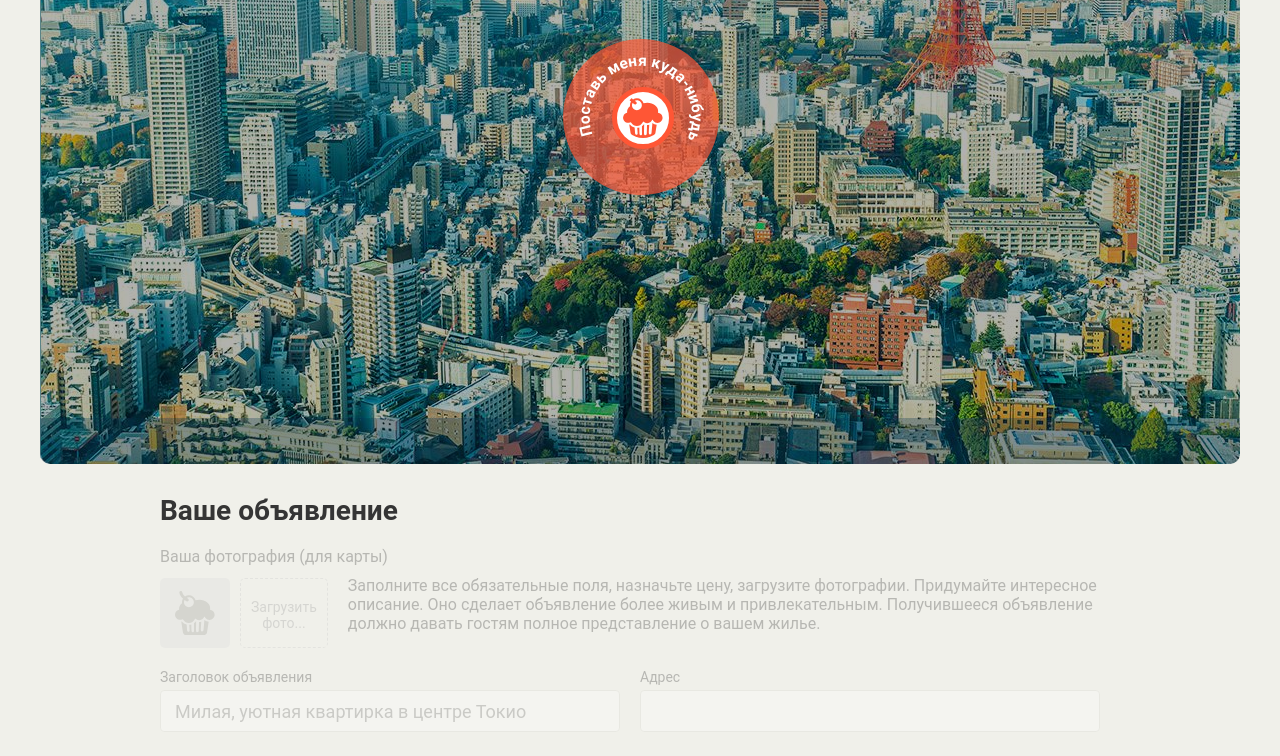
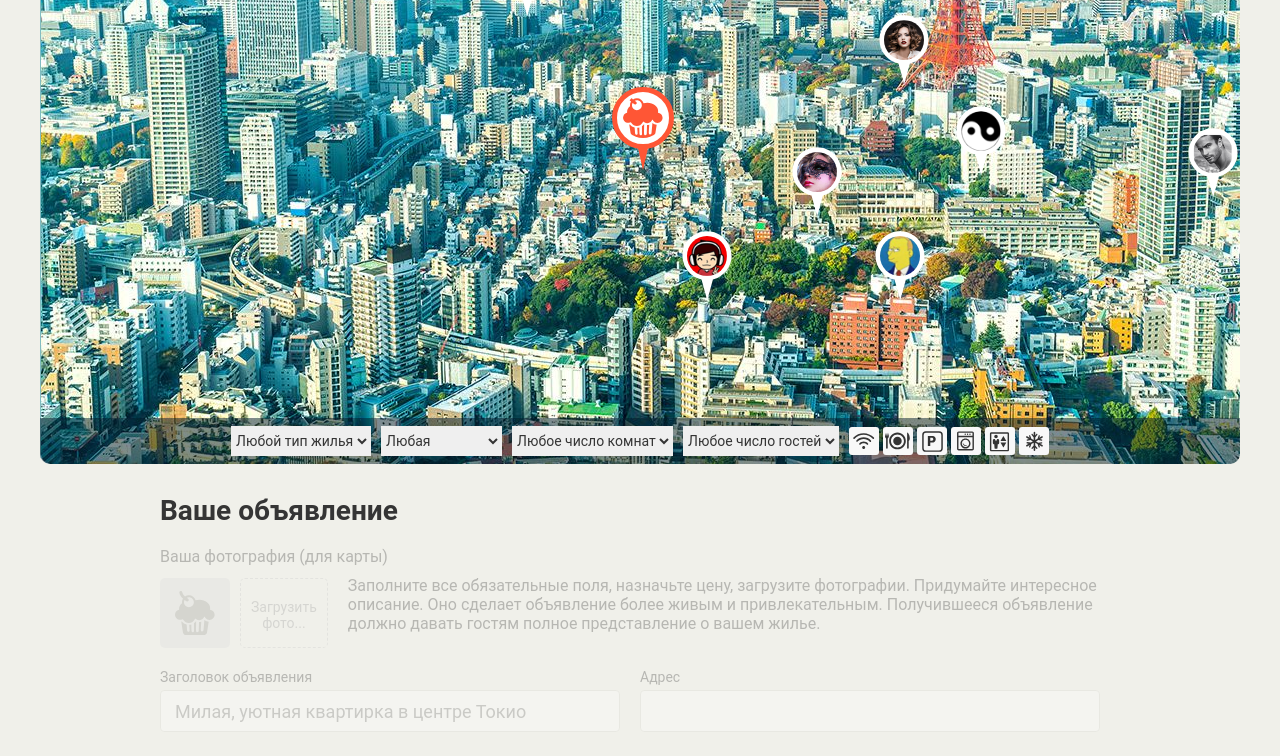
Before and after one commit to aminakin/955551-keksobooking-20, a website: page index.html in a window 1280 px wide. Shown: the part 286-1042 px from the top of the page. Drawn offline with Linux system fonts and the light colour scheme; files whose address does not match are found by name.

Commit message:
Задание 3
Создание шаблона массива данных и отрисовка меток на карте

```diff
--- a/index.html
+++ b/index.html
@@ -247,6 +247,6 @@
       <button class="error__button">Попробовать снова</button>
     </div>
   </template>
-
+  <script type="text/javascript" src="js/main.js"></script>
 </body>
 </html>
--- a/js/main.js
+++ b/js/main.js
@@ -0,0 +1,83 @@
+'use strict';
+var map = document.querySelector('.map');
+map.classList.remove('map--faded');
+var pinTemplate = document.querySelector('#pin').content.querySelector('.map__pin');
+var pinList = document.querySelector('.map__pins');
+var PHOTOS = ['http://o0.github.io/assets/images/tokyo/hotel1.jpg', 'http://o0.github.io/assets/images/tokyo/hotel2.jpg', 'http://o0.github.io/assets/images/tokyo/hotel3.jpg'];
+var CHECK_TIME = ['12:00', '13:00', '14:00'];
+var INN_TYPE = ['palace', 'flat', 'house', 'bungalo'];
+var FEATURES = ['wifi', 'dishwasher', 'parking', 'washer', 'elevator', 'conditioner'];
+
+
+var getRandomInt = function (min, max) {
+  min = Math.ceil(min);
+  max = Math.floor(max);
+  return Math.floor(Math.random() * (max - min)) + min;
+};
+
+var getMoke = function () {
+  var result = [];
+
+  for (var i = 0; i < 8; i++) {
+    var mokeElement = {
+      'author': {
+        'avatar': ''
+      },
+      'offer': {
+        'title': '',
+        'address': '',
+        'price': 0,
+        'type': '',
+        'rooms': 0,
+        'guests': 0,
+        'checkin': '',
+        'checkout': '',
+        'features': [],
+        'description': '',
+        'photos': []
+      },
+      'location': {
+        'x': 0,
+        'y': 0
+      }
+    };
+    mokeElement.author.avatar = 'img/avatars/user0' + (i + 1) + '.png';
+    mokeElement.offer.title = 'Заголовок ' + (i + 1);
+    mokeElement.location.x = getRandomInt(0, 1201);
+    mokeElement.location.y = getRandomInt(130, 631);
+    mokeElement.offer.address = mokeElement.location.x + ', ' + mokeElement.location.y;
+    mokeElement.offer.price = Math.round(Math.random() * 10) * 10000 + 5000;
+    mokeElement.offer.type = INN_TYPE[getRandomInt(0, 4)];
+    mokeElement.offer.rooms = getRandomInt(1, 4);
+    mokeElement.offer.guests = getRandomInt(1, 4);
+    mokeElement.offer.checkin = CHECK_TIME[getRandomInt(0, 3)];
+    mokeElement.offer.checkout = CHECK_TIME[getRandomInt(0, 3)];
+    mokeElement.offer.description = 'Пример отличного описания ' + (i + 1);
+    for (var j = 0; j <= getRandomInt(0, 6); j++) {
+      mokeElement.offer.features[j] = FEATURES[j];
+    }
+    for (var k = 0; k <= getRandomInt(0, 3); k++) {
+      mokeElement.offer.photos[j] = PHOTOS[j];
+    }
+
+    result[i] = mokeElement;
+  }
+
+  return result;
+};
+
+var renderMapPin = function (pin) {
+  var pinElement = pinTemplate.cloneNode(true);
+  pinElement.style.left = pin.location.x - 25 + 'px';
+  pinElement.style.top = pin.location.y - 70 + 'px';
+  pinElement.querySelector('img').setAttribute('src', pin.author.avatar);
+  pinElement.querySelector('img').setAttribute('alt', pin.offer.title);
+  return pinElement;
+};
+
+var moke = getMoke();
+var fragment = document.createDocumentFragment();
+for (var i = 0; i < moke.length; i++) {
+  fragment.appendChild(renderMapPin(moke[i]));
+}
+pinList.appendChild(fragment);
```
